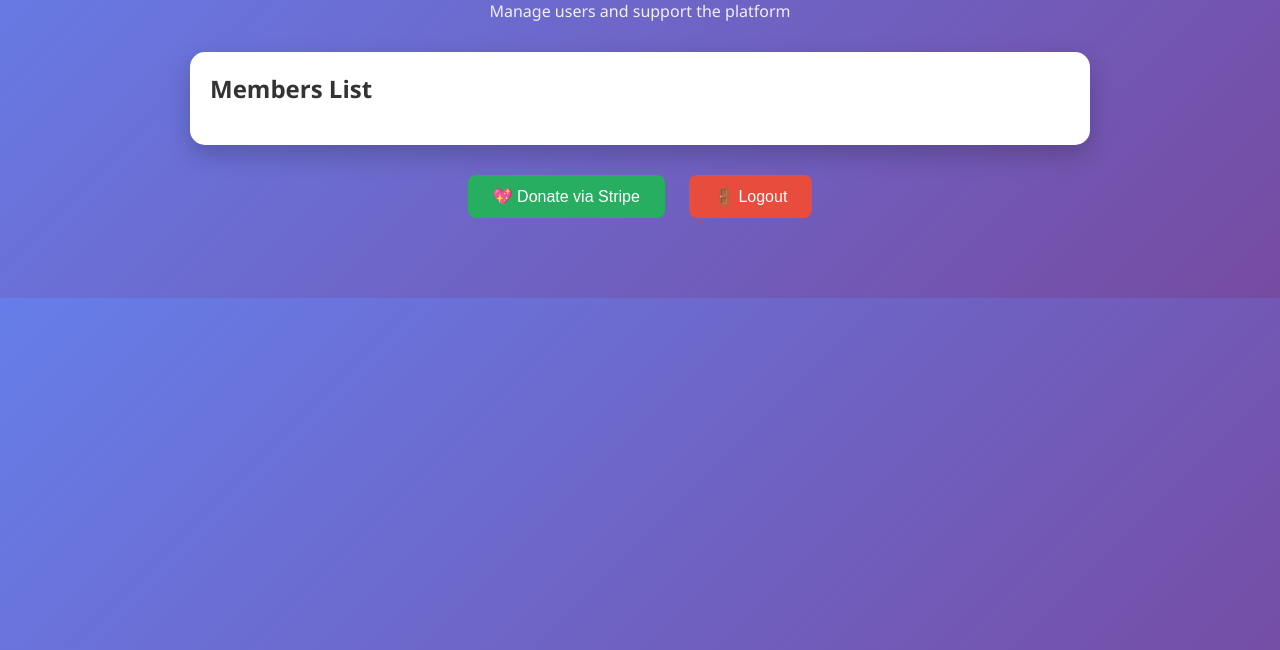
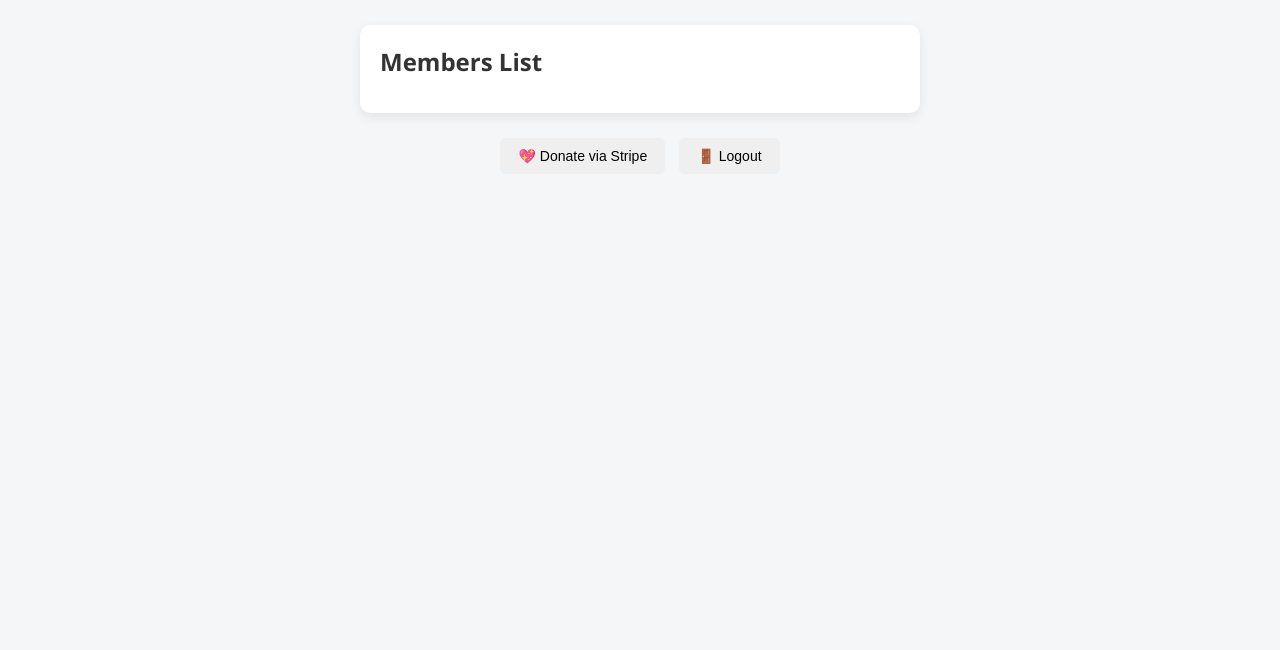
Before and after one commit to KsenjaVassiljeva/office-inventory-system, a website: page project/public/dashboard.html in a window 1280 px wide. Shown: the part 150-800 px from the top of the page. Drawn offline with Linux system fonts and the light colour scheme; no server answers; sample sign-in values are in the browser's storage.

Commit message:
update dashboard

```diff
--- a/project/public/dashboard.css
+++ b/project/public/dashboard.css
@@ -1,92 +1,93 @@
+* {
+    margin: 0;
+    padding: 0;
+    box-sizing: border-box;
+}
+
 body {
-    margin: 0;
-    font-family: 'Segoe UI', Tahoma, sans-serif;
-    background: linear-gradient(135deg, #667eea, #764ba2);
+    font-family: "Segoe UI", Arial, sans-serif;
+    background: #f4f6f8;
     color: #333;
 }
 
 /* Layout */
 .container {
-    max-width: 900px;
-    margin: 50px auto;
+    max-width: 600px;
+    margin: 60px auto;
     padding: 20px;
 }
 
 /* Header */
 .header {
     text-align: center;
-    color: white;
     margin-bottom: 30px;
 }
 
 .header h1 {
-    margin-bottom: 10px;
+    font-size: 32px;
+    color: #2c3e50;
 }
 
-.description {
-    opacity: 0.9;
+.subtitle {
+    color: #777;
+    margin-top: 5px;
 }
 
 /* Card */
 .card {
     background: white;
-    border-radius: 15px;
     padding: 20px;
-    box-shadow: 0 10px 25px rgba(0, 0, 0, 0.2);
+    border-radius: 10px;
+    box-shadow: 0 4px 12px rgba(0,0,0,0.08);
+    margin-bottom: 20px;
 }
 
 .card h2 {
-    margin-top: 0;
+    margin-bottom: 15px;
 }
 
-/* User list */
+/* List */
 #users {
     list-style: none;
-    padding: 0;
 }
 
 #users li {
     padding: 10px;
     border-bottom: 1px solid #eee;
-    transition: 0.2s;
 }
 
-#users li:hover {
-    background-color: #f0f0f0;
+#users li:last-child {
+    border-bottom: none;
 }
 
 /* Buttons */
 .actions {
-    margin-top: 20px;
     text-align: center;
 }
 
 button {
-    padding: 12px 25px;
-    margin: 10px;
+    padding: 10px 18px;
+    margin: 5px;
     border: none;
-    border-radius: 8px;
-    font-size: 16px;
+    border-radius: 6px;
     cursor: pointer;
-    transition: 0.3s;
+    font-size: 14px;
 }
 
-/* Donate button */
-.donate-btn {
-    background: #27ae60;
+.primary {
+    background-color: #3498db;
     color: white;
 }
 
-.donate-btn:hover {
-    background: #1e8449;
+.primary:hover {
+    background-color: #2980b9;
 }
 
-/* Logout button */
-.logout-btn {
-    background: #e74c3c;
+.secondary {
+    background-color: #e74c3c;
     color: white;
 }
 
-.logout-btn:hover {
-    background: #c0392b;
+.secondary:hover {
+    background-color: #c0392b;
 }
```
